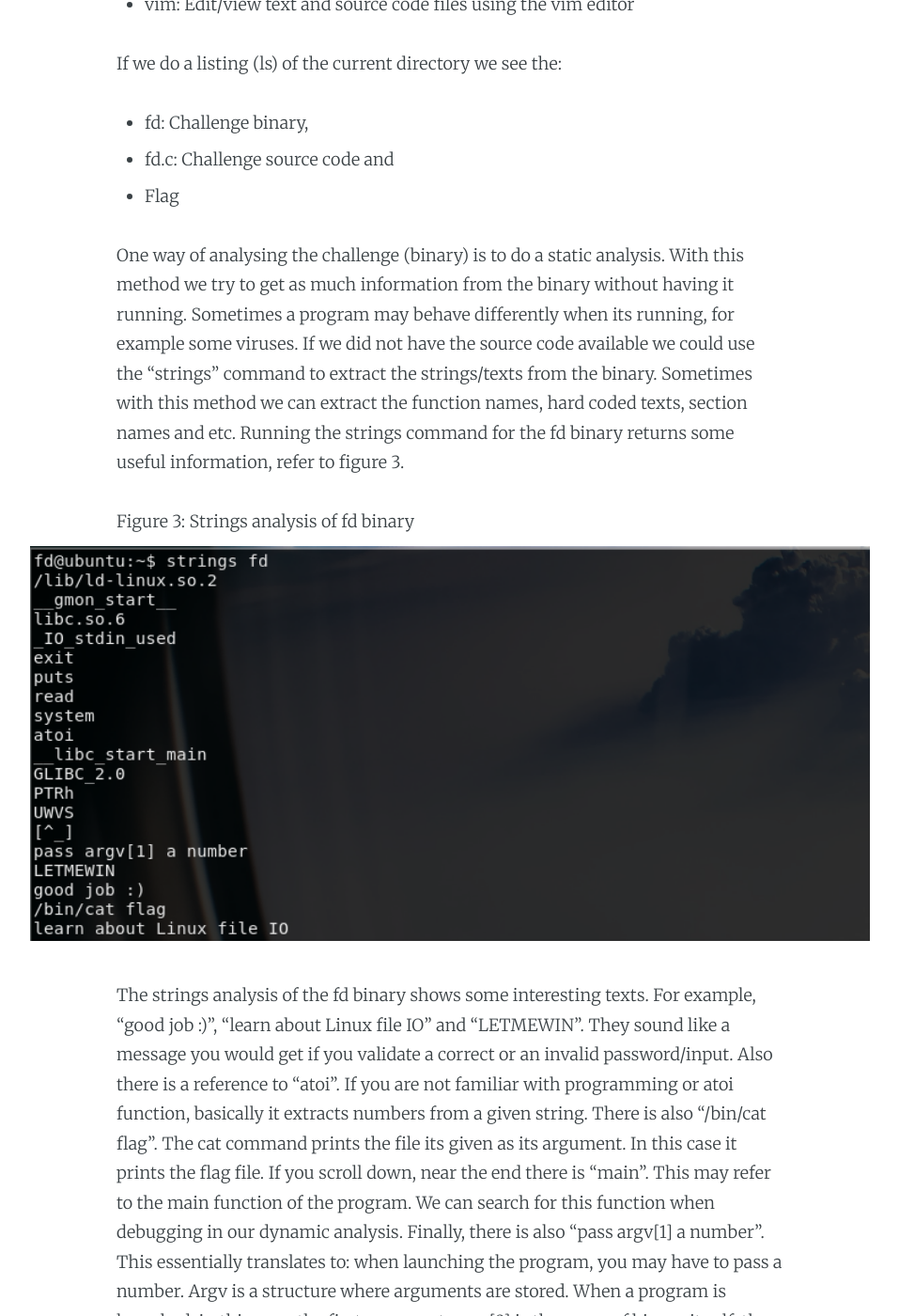
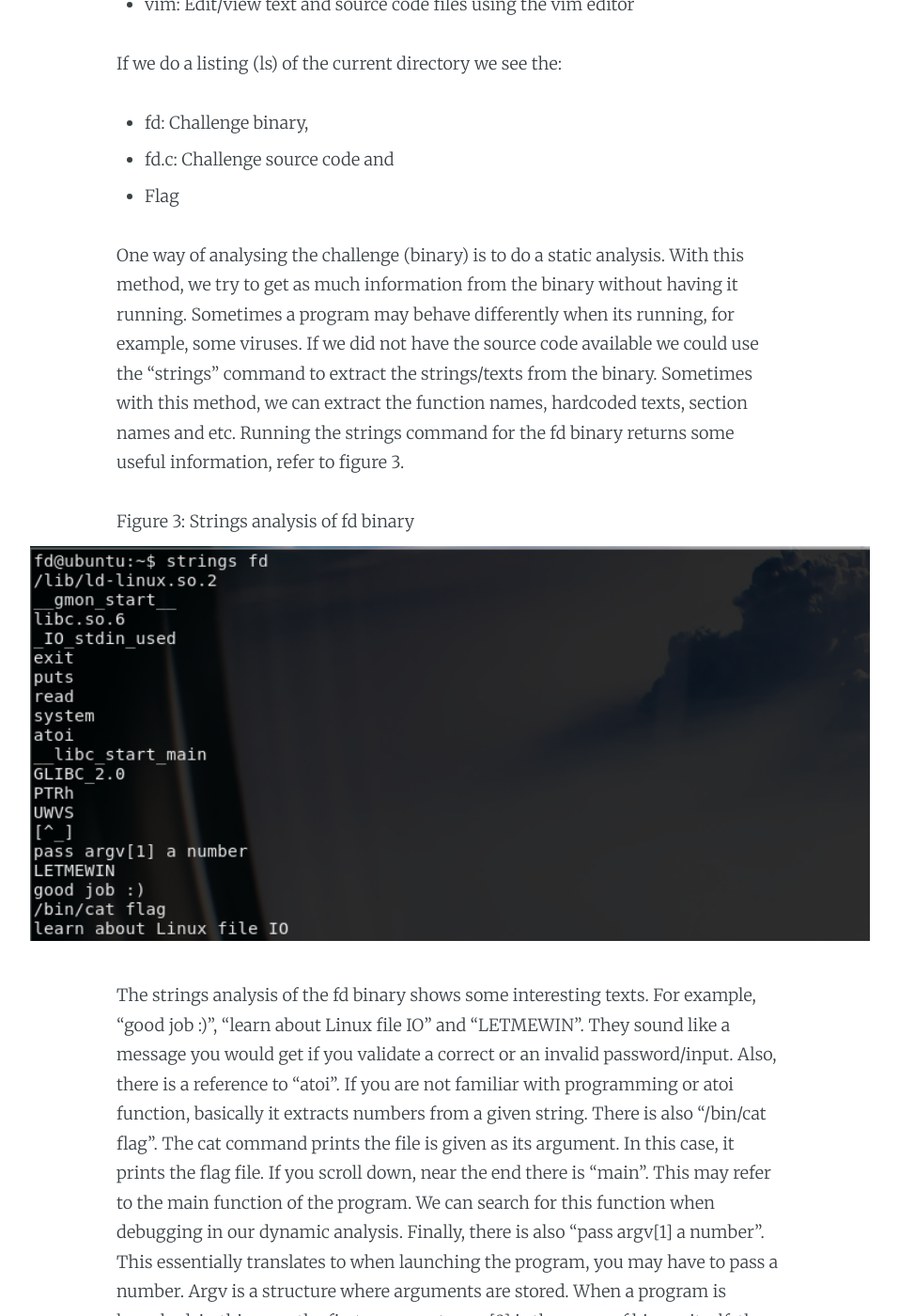
Before and after one commit to KHZ-INTL/blog, a Jekyll site: the page built from _posts/2018-03-26-solving-the-bof-challenge-pwnablekr.markdown, in a window 1280 px wide and 1400 px high, scrolled down 3956 px. Shown: the whole window at 94% size, without its empty margins (161-1118 px from the left). Built offline with Jekyll 4.4.1, drawn with Linux system fonts in a browser that asks for light colours; some of the changed text lies outside the part shown.

Commit message:
fix grammar and spelling

```diff
--- a/_posts/2018-03-26-solving-the-bof-challenge-pwnablekr.markdown
+++ b/_posts/2018-03-26-solving-the-bof-challenge-pwnablekr.markdown
@@ -32,27 +32,27 @@
 2. Identifying an attack surface
 
 ###### Information Gathering
-We can gather information by doing a research about the target in general, analyse the target statically (binary analysis) and dynamically when its running (behavior analysis).
-A good place to initiate our research is by reading the description of the challenge. It includes a cheesy hint, a YouTube video and a command to connect to the challenge server, refer to figure 1 below.
+We can gather information by doing a research about the target in general, analyse the target statically (binary analysis) and dynamically when it is running (behavior analysis).
+A good place to initiate our research is by reading the description of the challenge. It includes a cheesy hint, a YouTube video, and a command to connect to the challenge server, refer to figure 1 below.
 
 Figure 1: Challenge Description
 ![fd-pwnablekr-challenge-description](/assets/images/fd-pwnablekr/fd_chall_desc.png)
 
-In the description, it mentions "...What is a file descriptor in linux?". We can guess that the challenge has something to do with file descriptors. In simple terms, a file descriptor is a handle that can be used to access a file or an input/output device. In linux, by default on creation of a process, with the exception of daemons, three standard/default streams are opened for it: Standard Input, Standard Output and Standard Error. These streams can also be referred to numerically:
+In the description, it mentions "...What is a file descriptor in Linux?". We can guess that the challenge has something to do with file descriptors. In simple terms, a file descriptor is a handle that can be used to access a file or an input/output device. In Linux, by default on the creation of a process, with the exception of daemons, three standard/default streams are opened for it: Standard Input, Standard Output, and Standard Error. These streams can also be referred to numerically:
 + Standard input or stdin: 0
 + Standard output or stdout: 1
 + Standard Error or stderr: 2
 
-With these streams a program or process can interact with its environment. With stdin the program can take input, for example with the use of "cin" in c++. With stdout and stderr information can be used to displayed to the console.
+With these streams, a program or process can interact with its environment. With stdin, the program can take input, for example with the use of "cin" in c++. With stdout and stderr information can be used to display to the console.
 
 If you require further explanation please refer to:
 + The Linux <a href="http://man7.org/linux/man-pages/man3/stdout.3.html#SYNOPSIS " target="_blank">manual </a>(section 4) on "fd, stdin, stdout, stderr" or
 + Holidaylvr's <a href="https://www.youtube.com/watch?v=EqndHT606Tw" target="_blank">video</a> tutorial "fd, dup()..." on YouTube.
 
-Now that we are familiar with file descriptor, lets take a look at the challenge.
+Now that we are familiar with the file descriptor, let us take a look at the challenge.
 
 ##### static analysis
-Lets connect to the challenge server with the given ssh command:
+Let us connect to the challenge server with the given ssh command:
 {% highlight bash %}
     ssh fd@pwnable.kr -p2222
 {% endhighlight %}
@@ -62,7 +62,7 @@
 Figure 2: Connecting to the fd challenge server
 ![fd-pwnablekr-challenge-description](/assets/images/fd-pwnablekr/connecting-to-fd.png)
 
-The server is running on linux. We can use the following commands:
+The server is running on Linux. We can use the following commands:
 + ls: List items in the current directory
 + cd: Change directory
 + vim: Edit/view text and source code files using the vim editor
@@ -72,12 +72,12 @@
 + fd.c: Challenge source code and
 + Flag
 
-One way of analysing the challenge (binary) is to do a static analysis. With this method we try to get as much information from the binary without having it running. Sometimes  a program may behave differently when its running, for example some viruses. If we did not have the source code available we could use the "strings" command to extract the strings/texts from the binary. Sometimes with this method we can extract the function names, hard coded texts, section names and etc. Running the strings command for the fd binary returns some useful information, refer to figure 3.
+One way of analysing the challenge (binary) is to do a static analysis. With this method, we try to get as much information from the binary without having it running. Sometimes a program may behave differently when its running, for example, some viruses. If we did not have the source code available we could use the "strings" command to extract the strings/texts from the binary. Sometimes with this method, we can extract the function names, hardcoded texts, section names and etc. Running the strings command for the fd binary returns some useful information, refer to figure 3.
 
 Figure 3: Strings analysis of fd binary
 ![strings-analysis-of-fd-binary](/assets/images/fd-pwnablekr/fd-strings_analysis.png)
 
-The strings analysis of the fd binary shows some interesting texts. For example, "good job :)", "learn about Linux file IO" and "LETMEWIN". They sound like a message you would get if you validate a correct or an invalid password/input. Also there is a reference to "atoi". If you are not familiar with programming or atoi function, basically it extracts numbers from a given string. There is also "/bin/cat flag". The cat command prints the file its given as its argument. In this case it prints the flag file. If you scroll down, near the end there is "main". This may refer to the main function of the program. We can search for this function when debugging in our dynamic analysis. Finally, there is also "pass argv[1] a number". This essentially translates to: when launching the program, you may have to pass a number. Argv is a structure where arguments are stored. When a program is launched, in this case, the first argument, argv[0] is the name of binary it self, the second argument is argv[1] is the argument passed when launched. From before we found a call to "atoi". From this we can guess that the program tries to extract numbers from the user input or argv[1].
+The strings analysis of the fd binary shows some interesting texts. For example, "good job :)", "learn about Linux file IO" and "LETMEWIN". They sound like a message you would get if you validate a correct or an invalid password/input. Also, there is a reference to "atoi". If you are not familiar with programming or atoi function, basically it extracts numbers from a given string. There is also "/bin/cat flag". The cat command prints the file is given as its argument. In this case, it prints the flag file. If you scroll down, near the end there is "main". This may refer to the main function of the program. We can search for this function when debugging in our dynamic analysis. Finally, there is also "pass argv[1] a number". This essentially translates to when launching the program, you may have to pass a number. Argv is a structure where arguments are stored. When a program is launched, in this case, the first argument, argv[0] is the name of binary itself, the second argument is argv[1] is the argument passed when launched. From before we found a call to "atoi". From this, we can guess that the program tries to extract numbers from the user input or argv[1].
 
 Since we have access to the source code of the binary we could also analyse that. Open the source code in vim:
 
@@ -92,12 +92,12 @@
 
 ###### A general understanding
 
-It is easier to understand if we tried to grasp what the code does in general and then the specifics. The code imports three headers and has 1 function named "main". In the main function something is read and stored from a file descriptor to a variable and it is compared with a hard coded string "LETMEWIN". If the variable did equal then the flag is shown . If it did not, "learn about Linux file IO" message is shown.
+It is easier to understand if we tried to grasp what the code does in general and then the specifics. The code imports three headers and has 1 function named "main". In the main function, something is read and stored from a file descriptor to a variable and it is compared with a hardcoded string "LETMEWIN". If the variable did equal then the flag is shown. If it did not, "learn about Linux file IO" message is shown.
 
 ###### The specifics
-Now that we have an understanding of what the code does in general, let's look at what each line of code do.
+Now that we have an understanding of what the code does in general, let us look at what each line of code does.
 
-In the first 3 three lines, 3 header are imported: stdio, stdlib and string.
+In the first 3 three lines, 3 headers are imported: stdio, stdlib, and string.
 
 {% highlight c++ %}
     #include <stdio.h>
@@ -115,14 +115,14 @@
     char buf[32];
 {% endhighlight %}
 
-Each elements is defined to be the type of Char. The Char property is used to identify each elements as a Character type. A Char is one byte in size (8bits) and used to represent one character for example: "A", "!", or "{" (<a href="http://www.cplusplus.com/doc/tutorial/variables/" target="_blank">C++.com</a>, 2017). To visualise an example of this please look at figure 5 below.
+Each element is defined to be the type of Char. The Char property is used to identify each element as a Character type. A Char is one byte in size (8bits) and used to represent one character for example "A", "!", or "{" (<a href="http://www.cplusplus.com/doc/tutorial/variables/" target="_blank">C++.com</a>, 2017). To visualise an example of this please look at figure 5 below.
 
 Figure 5: The buf array visualised - diagram design inspired by c++.com
 ![diagram: a graphical visualisation of the buf array](/assets/images/fd-pwnablekr/buf-array-fd.jpg)
 
-On the 5th line a function named "main" is defined. It takes argc, argv and envp as parameters and returns an integer (a number). Argc (argument count) is an integer that holds the count, the total number of arguments passed from the command line. By default the name of the program is considered an argument thus argc is incremented by 1 and pre-appended to argv. Argv (argument vector) is an array that holds the arguments passed from command line. The first argument passed by the user will be the 2nd element of argv. This is because the name of the program is automatically pre-pended. Envp is an array where environment strings are stored/referenced (<a href="https://docs.microsoft.com/en-us/previous-versions/visualstudio/visual-studio-6.0/aa299386(v=vs.60)" target="_blank">Microsoft</a>, 2006).
+On the 5th line, a function named "main" is defined. It takes argc, argv and envp as parameters and returns an integer (a number). Argc (argument count) is an integer that holds the count, the total number of arguments passed from the command line. By default the name of the program is considered an argument thus argc is incremented by 1 and pre-appended to argv. Argv (argument vector) is an array that holds the arguments passed from command line. The first argument passed by the user will be the 2nd element of argv. This is because the name of the program is automatically pre-pended. Envp is an array where environment strings are stored/referenced (<a href="https://docs.microsoft.com/en-us/previous-versions/visualstudio/visual-studio-6.0/aa299386(v=vs.60)" target="_blank">Microsoft</a>, 2006).
 
-The main function consist of many operations. They are described chronologically:
+The main function consists of many operations. They are described chronologically:
 
 The first operation:
 {% highlight c++ %}
@@ -140,7 +140,7 @@
     int fd = atoi(argv[1]) - 0x1234;
 {% endhighlight %}
 
-In this operation two things occur. First a variable named fd with a type of integer is defined. Immediately it is initialised with a subtraction operation. The first operand of subtraction is atoi(argv[1] or the user input) and the second operand is a number in hex. The first operand is the returning value to a call to atoi function. The atoi function takes a string (argv[1]) and extracts the integers. The second parameter is in hex since it has the "0x" prefix. To convert this to decimal for subtraction, we can use the int() conversion function from python. This function takes in a string and its base and returns it in base10 form. The hex number equates to 4660 in decimal, see below:
+In this operation, two things occur. First, a variable named fd with a type of integer is defined. Immediately it is initialised with a subtraction operation. The first operand of subtraction is atoi(argv[1] or the user input) and the second operand is a number in hex. The first operand is the returning value to a call to atoi function. The atoi function takes a string (argv[1]) and extracts the integers. The second parameter is in hex since it has the "0x" prefix. To convert this to decimal for subtraction, we can use the int() conversion function from python. This function takes in a string and its base and returns it in base10 form. The hex number equates to 4660 in decimal, see below:
 
 {% highlight python %}
 
@@ -157,7 +157,7 @@
 
 {% endhighlight %}
 
-Next, a variable named len is defined. It is initialised with zero but on the next line it is set to the returning value of a call to the read function. According to the Linux Programmer's <a href="http://man7.org/linux/man-pages/man2/read.2.html" target="_blank">Manual</a> (man 2 read) the read function takes in the following parameters:
+Next, a variable named len is defined. It is initialised with zero but on the next line, it is set to the returning value of a call to the read function. According to the Linux Programmer's <a href="http://man7.org/linux/man-pages/man2/read.2.html" target="_blank">Manual</a> (man 2 read) the read function takes in the following parameters:
 + fd: The file descriptor to read from.
 + buf*: Pointer to buffer, where read bytes are stored temporarily.
 + Count: Number of bytes to read.
@@ -167,7 +167,7 @@
 + buf: buf[32]
 + count: 32
 
-From this we can confirm that the first argument passed by the user (argv[1]) is used to determine the file descriptor to be used in the read function call.
+From this, we can confirm that the first argument passed by the user (argv[1]) is used to determine the file descriptor to be used in the read function call.
 
 Next, the buf variable is compared with a hard-coded string "LETMEWIN" using the strcmp function.
 
```
Also changed, not shown: other parts of _posts/2018-03-26-solving-the-bof-challenge-pwnablekr.markdown (+4 -4 lines).
